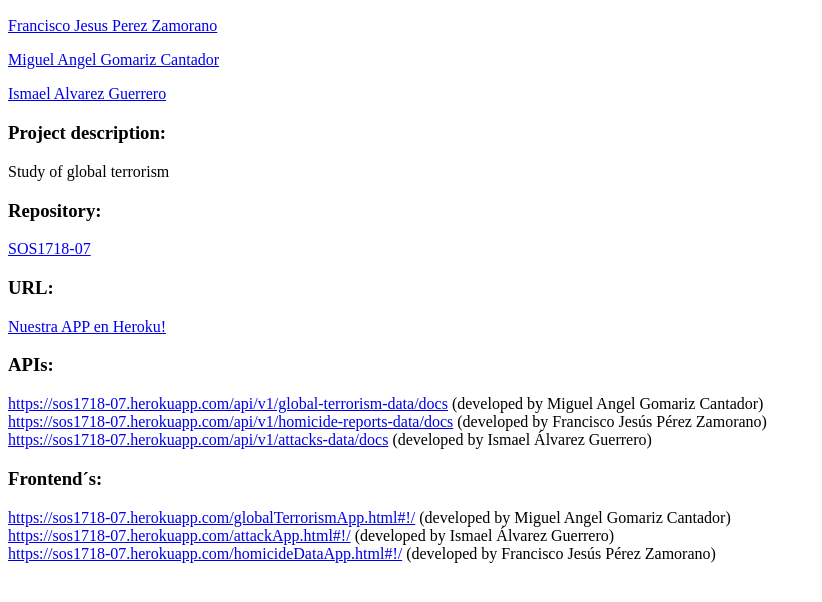
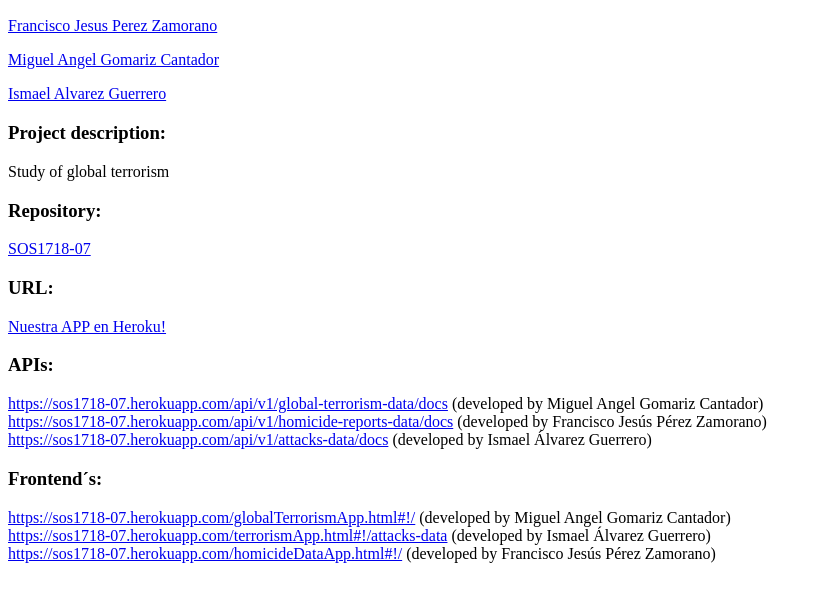
Before and after one commit to gti-sos/SOS1718-07, a website: page public/index.html in a window 1280 px wide. Shown: the part 96-698 px from the top of the page, without its empty margins (0-822 px from the left). Drawn offline with Linux system fonts and the light colour scheme.

Commit message:
pruebas auto

```diff
--- a/public/index.html
+++ b/public/index.html
@@ -29,7 +29,7 @@
 
         <h3>Frontend´s: </h3>
         <a href="https://sos1718-07.herokuapp.com/globalTerrorismApp.html#!/">https://sos1718-07.herokuapp.com/globalTerrorismApp.html#!/</a> (developed by Miguel Angel Gomariz Cantador) </br>
-        <a href="https://sos1718-07.herokuapp.com//terrorismApp.html#!/attacks-data">https://sos1718-07.herokuapp.com/attackApp.html#!/</a> (developed by Ismael Álvarez Guerrero) </br>
+        <a href="https://sos1718-07.herokuapp.com/terrorismApp.html#!/attacks-data">https://sos1718-07.herokuapp.com/terrorismApp.html#!/attacks-data</a> (developed by Ismael Álvarez Guerrero) </br>
         <a href="https://sos1718-07.herokuapp.com/homicideDataApp.html#!/">https://sos1718-07.herokuapp.com/homicideDataApp.html#!/</a> (developed by Francisco Jesús Pérez Zamorano) </br>
     </body>
 </html>
```
